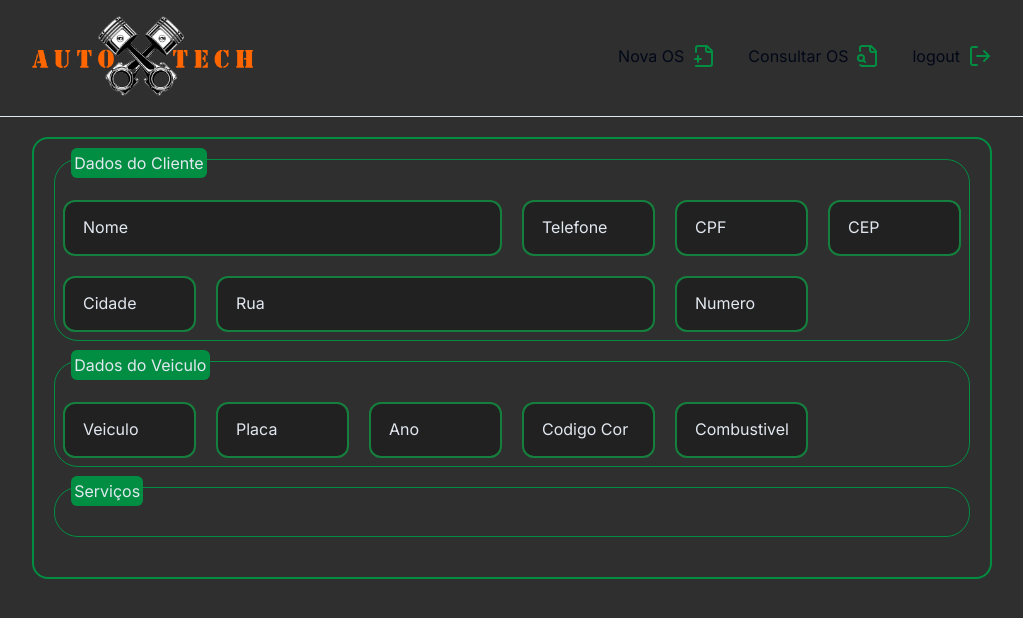
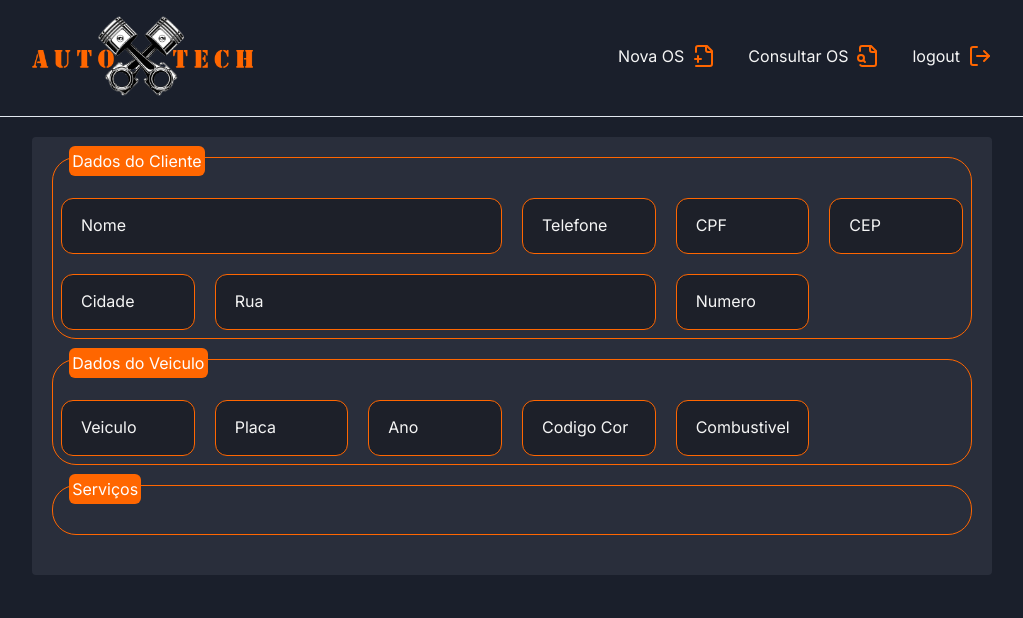
Before and after one commit to AndersonPadovani/auto-tech, a Next.js app: page /pages/os in a window 1280 px wide. Shown: the top 618 px of the page, without its empty margins (128-1151 px from the left). Built offline with nearby package versions, Linux system fonts and the light colour scheme.

Commit message:
change style css

```diff
--- a/src/app/pages/os/page.tsx
+++ b/src/app/pages/os/page.tsx
@@ -1,10 +1,9 @@
 "use client";
 import { BoxInput } from "@/components/boxInput/boxInput";
 import InputForm from "@/components/inputForm/inputForm";
-import { number } from "zod";
-import { LogOut, FilePlus2, FileSearch, ReceiptText } from "lucide-react";
-import { FormEvent, useEffect, useState } from "react";
-import { ValidaCep, GetCepInfo, FormataCep, CepInfoType } from "@/utils/getCep";
+import { LogOut, FilePlus2, FileSearch } from "lucide-react";
+import { useEffect, useState } from "react";
+import { ValidaCep, GetCepInfo } from "@/utils/getCep";
 
 export default function Page() {
   const [cep, setCep] = useState("");
@@ -36,7 +35,7 @@ export default function Page() {
           alt="Logo marca Auto Tech"
           className="h-20"
         />
-        <menu className="flex gap-8 items-center">
+        <menu className="flex gap-8 items-center text-color-text">
           <li>
             <a className="flex gap-2" href="http://">
               Nova OS
@@ -60,7 +59,7 @@ export default function Page() {
 
       <hr className="w-4/5  " />
 
-      <section className="w-3/4 border-2 p-5 pb-10 rounded-2xl border-color-orange">
+      <section className="w-3/4 p-5 pb-10 rounded-sm bg-color-background-secondary ">
         <form>
           <div className="flex flex-col gap-5">
             <BoxInput boxName="Dados do Cliente">
--- a/src/components/boxInput/boxInput.tsx
+++ b/src/components/boxInput/boxInput.tsx
@@ -13,7 +13,7 @@ export const BoxInput = ({ boxName, children, ...rest }: BoxInputType) => {
     >
       <label
         hidden={boxName ? false : true}
-        className="absolute -top-3 ml-4 bg-color-orange text-slate-200 p-[0.2rem] rounded-md"
+        className="absolute -top-3 ml-4 bg-color-orange text-color-text-white p-[0.2rem] rounded-md"
       >
         {boxName}
       </label>
--- a/src/components/dividers/dividers.tsx
+++ b/src/components/dividers/dividers.tsx
@@ -4,7 +4,7 @@ type DividerType = {
 
 const Divider = ({ titleName }: DividerType) => {
   return (
-    <span className="bg-color-orange w-full text-center p-3 max-lg:m-0 text-2xl font-bold text-slate-100 mb-24">
+    <span className="bg-color-orange w-full text-center p-3 max-lg:m-0 text-2xl font-bold text-color-text mb-24">
       {titleName}
     </span>
   );
--- a/src/components/inputForm/inputForm.css
+++ b/src/components/inputForm/inputForm.css
@@ -1,6 +1,6 @@
 .inpType:focus ~ label,
 .inpHasText ~ label {
-  background-color: #15803d;
+  @apply bg-color-orange;
   top: -0.75rem;
   border-radius: 0.375rem;
 }
--- a/src/components/inputForm/inputForm.tsx
+++ b/src/components/inputForm/inputForm.tsx
@@ -26,12 +26,12 @@ const InputForm = ({
   const getEyeType = () => {
     return eye ? (
       <EyeOff
-        className="absolute right-3 text-slate-300"
+        className="absolute right-3 text-color-text"
         onClick={() => setEye((e) => !e)}
       />
     ) : (
       <Eye
-        className="absolute right-3 text-slate-300"
+        className="absolute right-3 text-color-text"
         onClick={() => setEye((e) => !e)}
       />
     );
@@ -40,7 +40,7 @@ const InputForm = ({
   return (
     <div className={`${divClassName} flex items-center w-full h-max relative`}>
       <input
-        className={`inpType ${inpText || valueInput ? "inpHasText" : ""} w-full h-14 pl-3 text-slate-200 font-bold text-lg bg-transparent/30 rounded-xl border-green-700 border-2 outline-none ${className || ""}`}
+        className={`inpType ${inpText || valueInput ? "inpHasText" : ""} w-full h-14 pl-3 text-color-text font-bold text-lg bg-transparent/30 rounded-xl border-color-orange border-[1px] outline-none ${className || ""}`}
         id={valueName}
         minLength={4}
         type={type != "password" || eye ? "text" : "password"}
@@ -51,7 +51,7 @@ const InputForm = ({
 
       {type === "password" ? getEyeType() : ""}
 
-      <label htmlFor={valueName} className="absolute ml-3 px-2 text-slate-200">
+      <label htmlFor={valueName} className="absolute ml-3 px-2 text-color-text">
         {valueName}
       </label>
     </div>
--- a/src/components/widgetServicos/widgetServicos.tsx
+++ b/src/components/widgetServicos/widgetServicos.tsx
@@ -1,17 +1,17 @@
 type WidgetType = {
-    srcIcon: string,
-    titleName: string
-}
+  srcIcon: string;
+  titleName: string;
+};
 
-const WidgetServicos = ({srcIcon, titleName}: WidgetType) => {
-    return(
-        <div className="flex w-[30%] min-w-max items-center gap-4 text-lg text-slate-100 customHover font-bold">
-            <div className="flex items-center justify-center w-14 h-14 bg-color-orange rounded-md max-lg:max-w-max">
-                <img src={srcIcon} alt="icone de revisão" />
-            </div>
-            <h3 className="max-lg:text-base">{titleName}</h3>
-        </div>
-    )
-}
+const WidgetServicos = ({ srcIcon, titleName }: WidgetType) => {
+  return (
+    <div className="flex w-[30%] min-w-max items-center gap-4 text-lg text-color-text customHover font-bold">
+      <div className="flex items-center justify-center w-14 h-14 bg-color-orange rounded-md max-lg:max-w-max">
+        <img src={srcIcon} alt="icone de revisão" />
+      </div>
+      <h3 className="max-lg:text-base">{titleName}</h3>
+    </div>
+  );
+};
 
-export default WidgetServicos
+export default WidgetServicos;
--- a/src/components/widgetWhyChose/widgetWhyChose.tsx
+++ b/src/components/widgetWhyChose/widgetWhyChose.tsx
@@ -1,12 +1,16 @@
-type widgetWhyChoseType ={
-    srcIcon: string
-    titleName: string
-    description: string
-}
+type widgetWhyChoseType = {
+  srcIcon: string;
+  titleName: string;
+  description: string;
+};
 
-const WidgetWhyChose = ({srcIcon, titleName, description}: widgetWhyChoseType) => {
+const WidgetWhyChose = ({
+  srcIcon,
+  titleName,
+  description,
+}: widgetWhyChoseType) => {
   return (
-        <div className="flex flex-col w-[40%] min-w-80 gap-5 text-slate-100">
+    <div className="flex flex-col w-[40%] min-w-80 gap-5 text-color-text">
       <div className="flex w-full p-2  bg-color-orange items-center customHover justify-center gap-5">
         <img src={srcIcon} alt="Icone de pessoas juventude" className="w-14 " />
         <h3 className="font-bold text-xl">{titleName}</h3>
@@ -14,7 +18,7 @@ const WidgetWhyChose = ({srcIcon, titleName, description}: widgetWhyChoseType) =
 
       <p className="text-pretty text-center pl-3 pr-3">{description}</p>
     </div>
-    )
-}
+  );
+};
 
-export default WidgetWhyChose
+export default WidgetWhyChose;
--- a/tailwind.config.ts
+++ b/tailwind.config.ts
@@ -23,10 +23,13 @@ const config = {
         logoHeigth: "128px",
       },
       colors: {
-        "color-orange": "#018e42",
-        "color-orange-secondary": "rgba(1, 142, 67, 0.6)",
-        "color-background": "#2F2F2F",
-        "color-background-secondary": "#666666",
+        "color-orange": "#FF6600",
+        "color-orange-secondary": "#ff983f",
+        "color-background": "#1A1F2B",
+        "color-background-secondary": "#292e3b",
+        "color-text": "#F5F5F5",
+        "color-text-white": "#fefefe",
+        "color-gray": "#cccccc",
 
         border: "hsl(var(--border))",
         input: "hsl(var(--input))",
```
Also changed, not shown: src/components/ui/checkbox.tsx (+8 -8 lines). Lines whose indentation alone changed are shown as unchanged.
